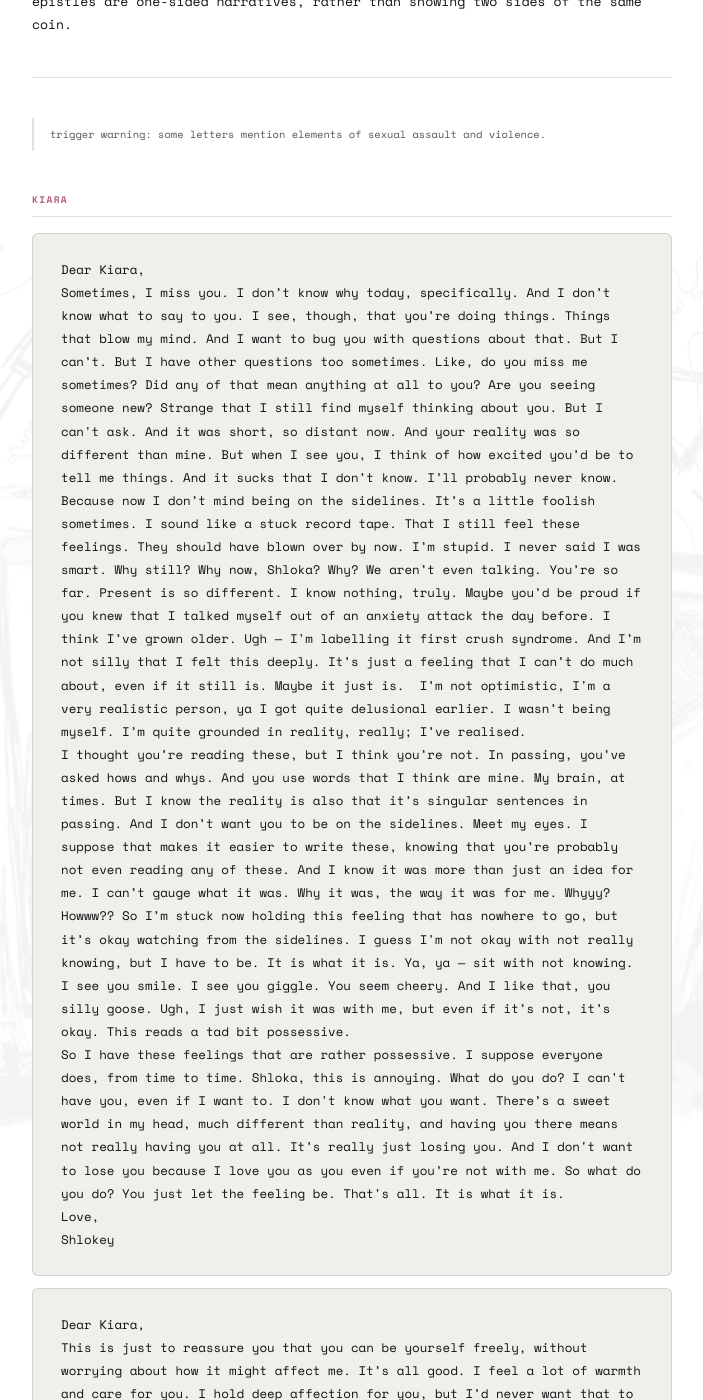
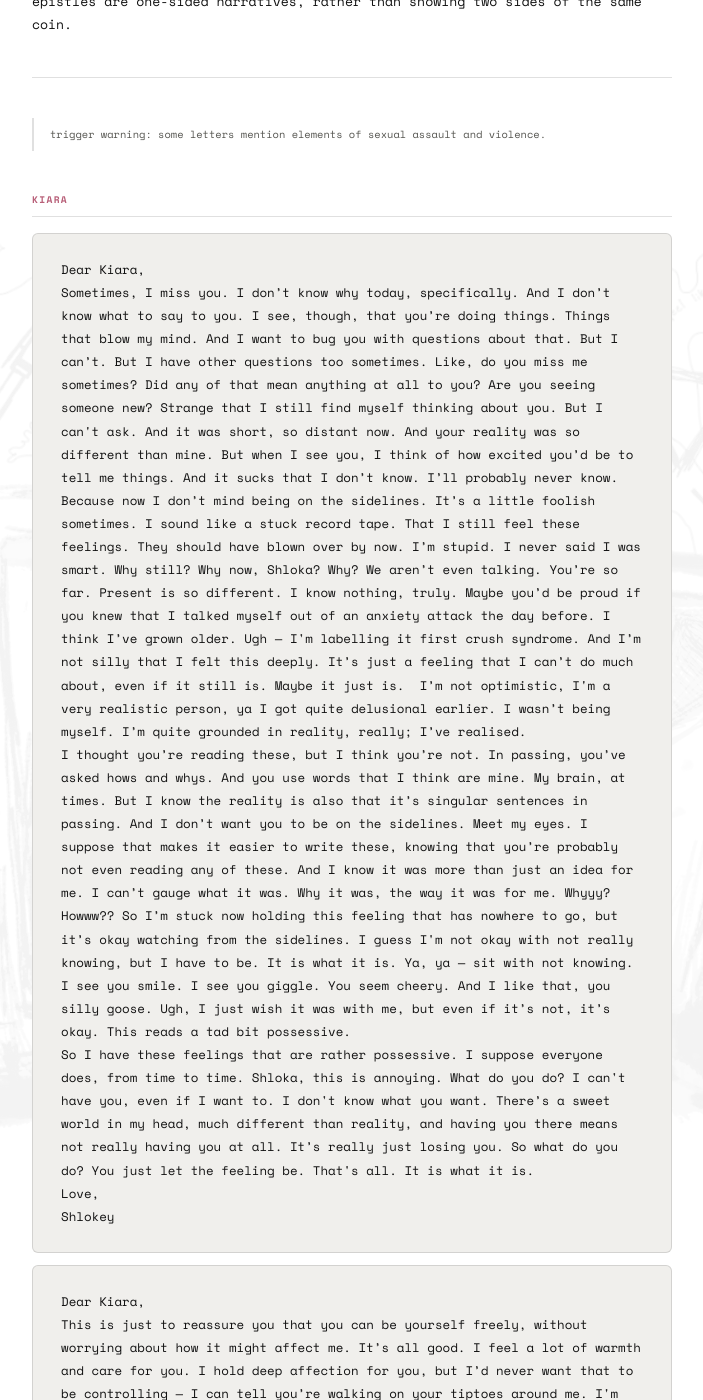
Before and after one commit to shlokamohanty/i-write-sometimes, a Jekyll site: the page built from _posts/2026-03-20-letter.md, in a window 1280 px wide and 1400 px high, scrolled down 674 px. Shown: the whole window, without its empty margins (288-991 px from the left). Built offline with Jekyll 4.4.1, drawn with Linux system fonts in a browser that asks for light colours; some web fonts are replaced.

Commit message:
Update 2026-03-20-letter.md

```diff
--- a/_posts/2026-03-20-letter.md
+++ b/_posts/2026-03-20-letter.md
@@ -32,7 +32,7 @@ Keep in mind, while reading these, that the letters show my perspective of my fe
 <div class="letter-block">Dear Kiara,
 Sometimes, I miss you. I don’t know why today, specifically. And I don’t know what to say to you. I see, though, that you’re doing things. Things that blow my mind. And I want to bug you with questions about that. But I can’t. But I have other questions too sometimes. Like, do you miss me sometimes? Did any of that mean anything at all to you? Are you seeing someone new? Strange that I still find myself thinking about you. But I can't ask. And it was short, so distant now. And your reality was so different than mine. But when I see you, I think of how excited you’d be to tell me things. And it sucks that I don’t know. I’ll probably never know. Because now I don’t mind being on the sidelines. It’s a little foolish sometimes. I sound like a stuck record tape. That I still feel these feelings. They should have blown over by now. I’m stupid. I never said I was smart. Why still? Why now, Shloka? Why? We aren’t even talking. You’re so far. Present is so different. I know nothing, truly. Maybe you’d be proud if you knew that I talked myself out of an anxiety attack the day before. I think I’ve grown older. Ugh — I'm labelling it first crush syndrome. And I’m not silly that I felt this deeply. It’s just a feeling that I can’t do much about, even if it still is. Maybe it just is.  I’m not optimistic, I'm a very realistic person, ya I got quite delusional earlier. I wasn’t being myself. I’m quite grounded in reality, really; I’ve realised.
 I thought you’re reading these, but I think you’re not. In passing, you’ve asked hows and whys. And you use words that I think are mine. My brain, at times. But I know the reality is also that it’s singular sentences in passing. And I don’t want you to be on the sidelines. Meet my eyes. I suppose that makes it easier to write these, knowing that you’re probably not even reading any of these. And I know it was more than just an idea for me. I can’t gauge what it was. Why it was, the way it was for me. Whyyy? Howww?? So I’m stuck now holding this feeling that has nowhere to go, but it’s okay watching from the sidelines. I guess I'm not okay with not really knowing, but I have to be. It is what it is. Ya, ya — sit with not knowing. I see you smile. I see you giggle. You seem cheery. And I like that, you silly goose. Ugh, I just wish it was with me, but even if it’s not, it’s okay. This reads a tad bit possessive.
-So I have these feelings that are rather possessive. I suppose everyone does, from time to time. Shloka, this is annoying. What do you do? I can't have you, even if I want to. I don't know what you want. There’s a sweet world in my head, much different than reality, and having you there means not really having you at all. It’s really just losing you. And I don't want to lose you because I love you as you even if you’re not with me. So what do you do? You just let the feeling be. That's all. It is what it is.
+So I have these feelings that are rather possessive. I suppose everyone does, from time to time. Shloka, this is annoying. What do you do? I can't have you, even if I want to. I don't know what you want. There’s a sweet world in my head, much different than reality, and having you there means not really having you at all. It’s really just losing you. So what do you do? You just let the feeling be. That's all. It is what it is.
 Love,
 Shlokey
 </div>
```
